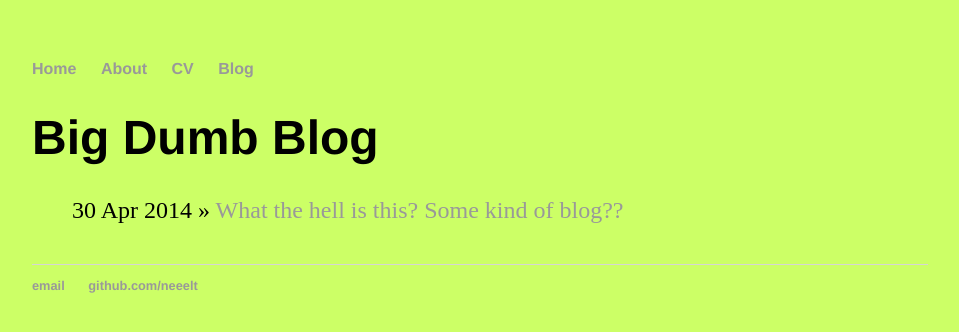
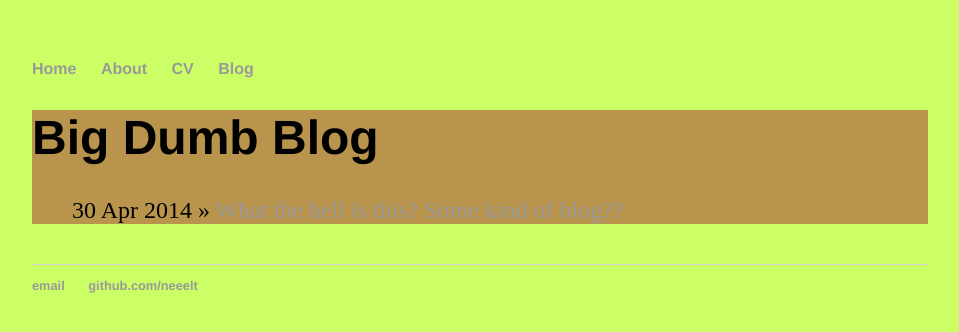
Before and after one commit to neeelt/neeelt.github.io, a Jekyll site: the page built from blog/index.html, in a window 1280 px wide. Shown: the top 332 px of the page, without its empty margins (160-1119 px from the left). Built offline with Jekyll 4.4.1, drawn with Linux system fonts in a browser that asks for light colours; nearby versions of some CDN libraries.

Commit message:
Update main.css

```diff
--- a/css/main.css
+++ b/css/main.css
@@ -46,6 +46,10 @@ ul.posts li {
 background-color: #CCFF66;
 }
 
+.container{
+background-color: #B8944D;
+}
+
 .blurb{
 background-color: #CCFF66;
 font-family:'Lucida Sans Unicode', 'Lucida Grande', 'Sans-Serif';
```
